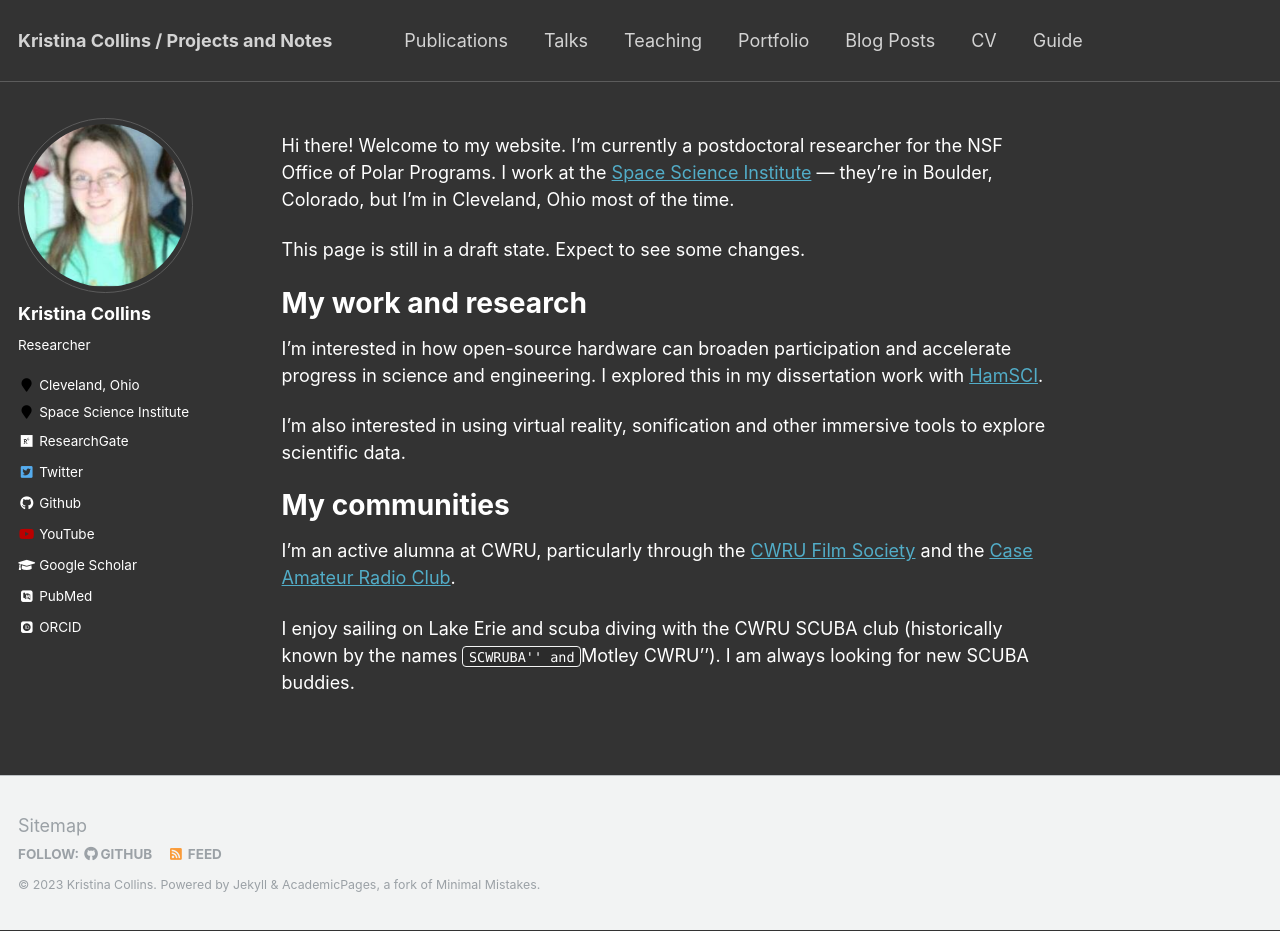
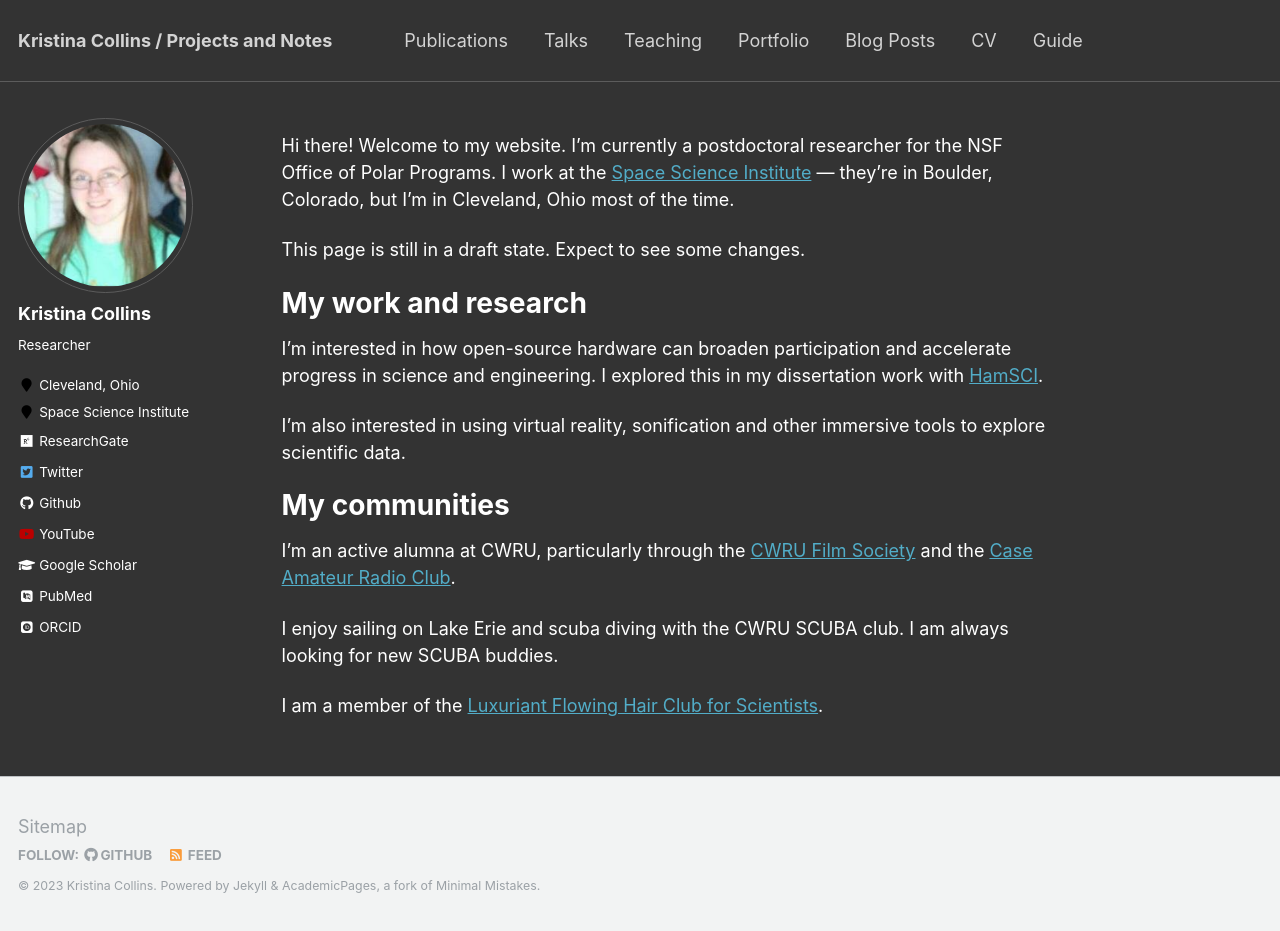
Before and after one commit to KCollins/KCollins.github.io, a Jekyll site: the page built from _pages/about.md, in a window 1280 px wide and 931 px high. Built offline with Jekyll 4.4.1, drawn with Linux system fonts in a browser that asks for light colours; some web fonts are replaced.

Commit message:
Update about.md

```diff
--- a/_pages/about.md
+++ b/_pages/about.md
@@ -26,7 +26,9 @@ My communities
 
 I'm an active alumna at CWRU, particularly through the [CWRU Film Society](https://films.case.edu) and the [Case Amateur Radio Club](https://w8edu.wordpress.com).
 
-I enjoy sailing on Lake Erie and scuba diving with the CWRU SCUBA club (historically known by the names ``SCWRUBA'' and ``Motley CWRU''). I am always looking for new SCUBA buddies.
+I enjoy sailing on Lake Erie and scuba diving with the CWRU SCUBA club. I am always looking for new SCUBA buddies.
+
+I am a member of the [Luxuriant Flowing Hair Club for Scientists](https://improbable.com/2021/11/23/kristina-collins-joins-luxuriant-flowing-hair-club-for-scientists-lfhfc/).
 
 <!-- Is this the front page of a website that is powered by the [academicpages template](https://github.com/academicpages/academicpages.github.io) and hosted on GitHub pages? [GitHub pages](https://pages.github.com) is a free service in which websites are built and hosted from code and data stored in a GitHub repository, automatically updating when a new commit is made to the respository. This template was forked from the [Minimal Mistakes Jekyll Theme](https://mmistakes.github.io/minimal-mistakes/) created by Michael Rose, and then extended to support the kinds of content that academics have: publications, talks, teaching, a portfolio, blog posts, and a dynamically-generated CV. You can fork [this repository](https://github.com/academicpages/academicpages.github.io) right now, modify the configuration and markdown files, add your own PDFs and other content, and have your own site for free, with no ads! An older version of this template powers my own personal website at [stuartgeiger.com](http://stuartgeiger.com), which uses [this Github repository](https://github.com/staeiou/staeiou.github.io).
 
```
